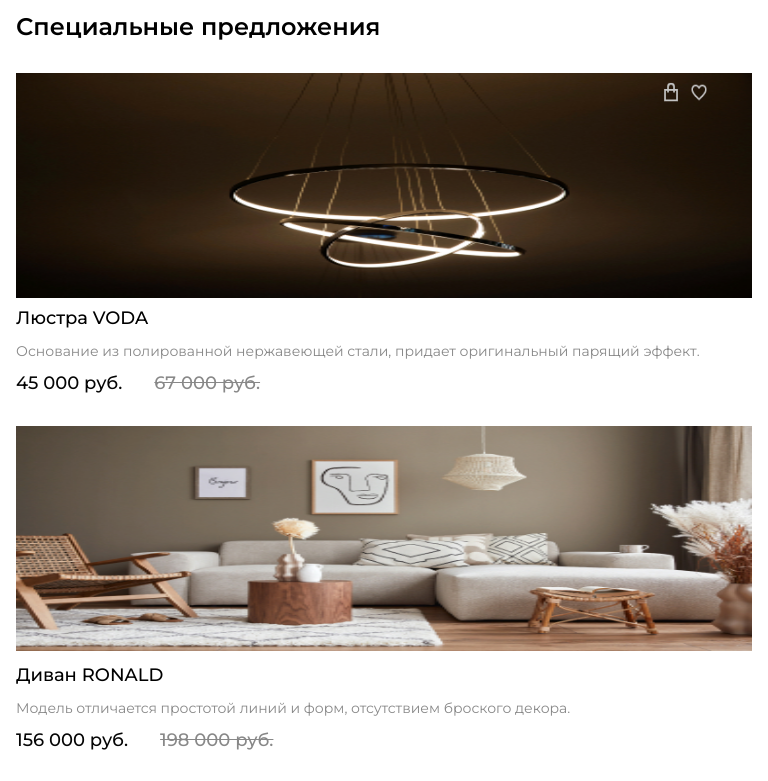
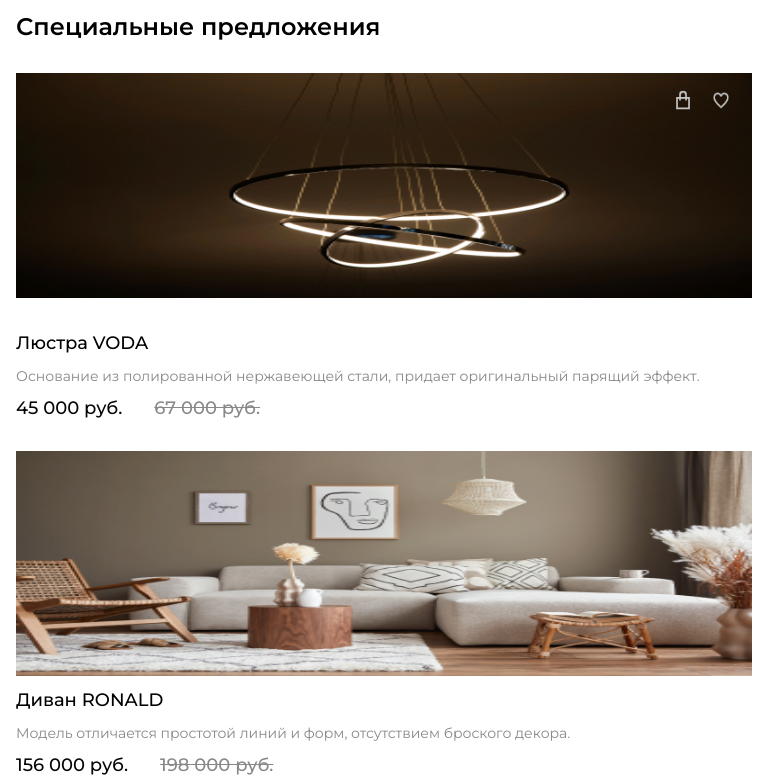
Before and after one commit to insiderIns999/myskyprofirstsite, a plain HTML site: page index.html in a window 768 px wide. Shown: the part 2525-3306 px from the top of the page. Drawn offline with Linux system fonts and the light colour scheme.

Commit message:
Add files via upload

```diff
--- a/styles/_mobile.scss
+++ b/styles/_mobile.scss
@@ -193,6 +193,10 @@
         margin-right: 10px;
     }
 
+    .icons-catalog {
+        top: 0;
+    }
+
     .icons img, .icons-catalog img, .cart__icons img {
         top: -215px;
     }
@@ -236,10 +240,10 @@
 
 @media (min-width: 220px) and (max-width: 768px) {
     .icons {
-        right: 6%;
+        right: 3%;
     }
 
     .icons img {
-        top: -13.5em;
+        top: -13em;
     }
 }
--- a/styles/_tablet.scss
+++ b/styles/_tablet.scss
@@ -36,30 +36,24 @@
     }
 }
 
+@media (max-width: 833px) {
+    .icons, .icons-catalog {
+        top: -13.5em;
+    }
+
+    .icons {
+        top: 0;
+    }
+}
+
 @media (min-width: 768px) and (max-width: 833px) {
     .center {
         padding: 0 24px;
     }
 
-    .cart__img_catalog {
-        right: -285px;
-    }
-
-    .like__img_catalog {
-        right: -295px;
-    }
-
    .icons img {
     top: -220px;
    }
-
-    .cart__img {
-        right: -280px;
-    }
-
-    .like__img {
-        right: -295px;
-    }
 
     .cart__zag {
         font-size: 47px;
--- a/styles/main.scss
+++ b/styles/main.scss
@@ -369,46 +369,28 @@ body {
     padding-bottom: 12px;
 }
 
-.icons {
-    display: inline-block;
-    margin-bottom: -25px;
+.icons, .icons-catalog {
+    position: relative;
+    display: flex;
+    flex-direction: row;
+    justify-content: flex-end;
+    gap: 10px;
+    margin-right: 10px;
+    top: -15em;
+}
+
+.icons img, .icons-catalog img {
+    width: 18.165px;
+    height: 21.083px;
     position: relative;
 }
 
-.icons-catalog {
-    display: inline-block;
-    margin-bottom: -25px;
-    position: relative;
-}
-
-.icons img {
-    width: 18.165px;
-    height: 21.083px;
-    position: relative;
-    top: -14.7em;
-}
-
-.icons-catalog img {
-    width: 18.165px;
-    height: 21.083px;
-    position: relative;
-    top: -22.5em;
-}
-
 .cart__img {
-    right: -19.3em;
+    margin-right: 10px;
 }
 
 .cart__img_catalog {
-    right: -19em;
-}
-
-.like__img {
-    right: -20em;
-}
-
-.like__img_catalog {
-    right: -20em;
+    margin-right: 10px;
 }
 
 .opis {
```
Also changed, not shown: styles/main.css, 1 other file.
